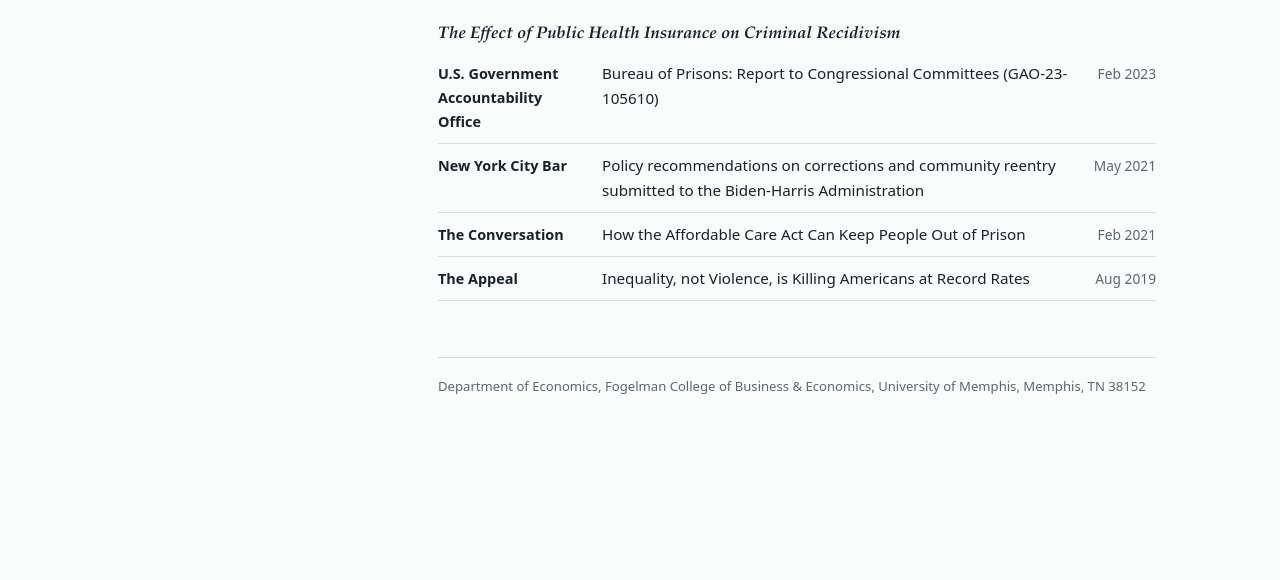
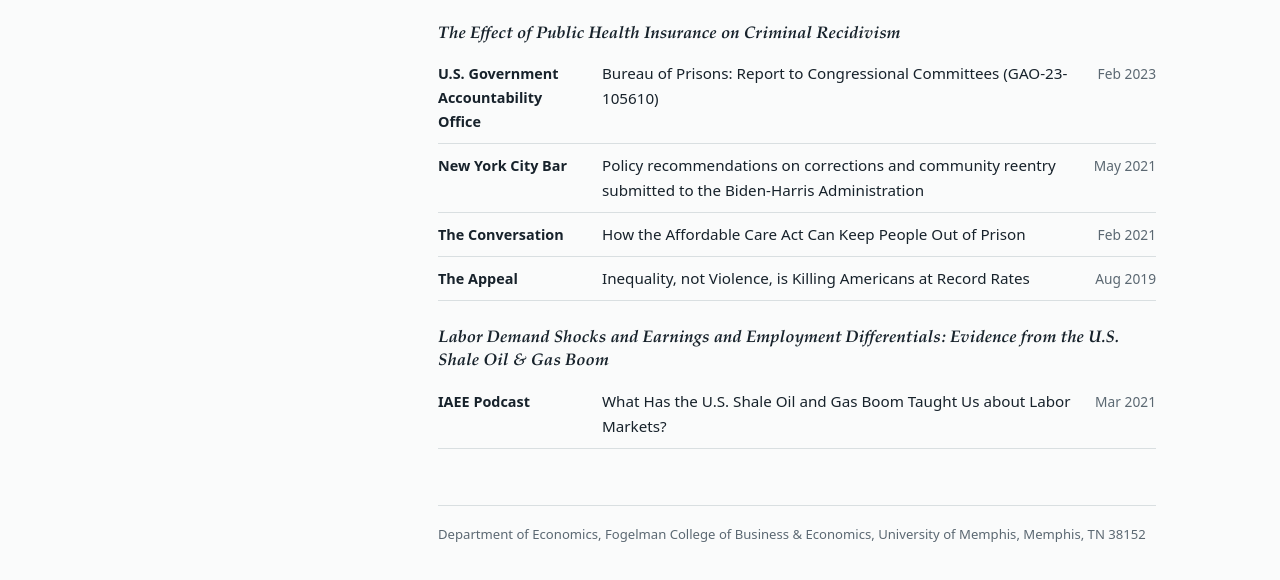
Before and after one commit to hanyuecon/website, a plain HTML site: page media.html in a window 1280 px wide. Shown: the part 872-1452 px from the top of the page. Before the commit the page ends 1350 px from the top, so only its background shows below. Drawn offline with Linux system fonts and the light colour scheme.

Commit message:
Add files via upload

```diff
--- a/media.html
+++ b/media.html
@@ -52,6 +52,10 @@
 <li><span class="o">The Conversation</span><a class="t" href="media/the-conversation-2021.pdf">How the Affordable Care Act Can Keep People Out of Prison</a><span class="d">Feb 2021</span></li>
 <li><span class="o">The Appeal</span><a class="t" href="media/the-appeal-2019.pdf">Inequality, not Violence, is Killing Americans at Record Rates</a><span class="d">Aug 2019</span></li>
 </ul>
+<p class="grp">Labor Demand Shocks and Earnings and Employment Differentials: Evidence from the U.S. Shale Oil &amp; Gas Boom</p>
+<ul class="media">
+<li><span class="o">IAEE Podcast</span><a class="t" href="https://lsu.edu/ces/presentations/podcasts/2021-03-25-podcast-upton.php">What Has the U.S. Shale Oil and Gas Boom Taught Us about Labor Markets?</a><span class="d">Mar 2021</span></li>
+</ul>
 </section>
 <footer>Department of Economics, Fogelman College of Business &amp; Economics, University of Memphis, Memphis, TN 38152</footer>
 </main>
```
